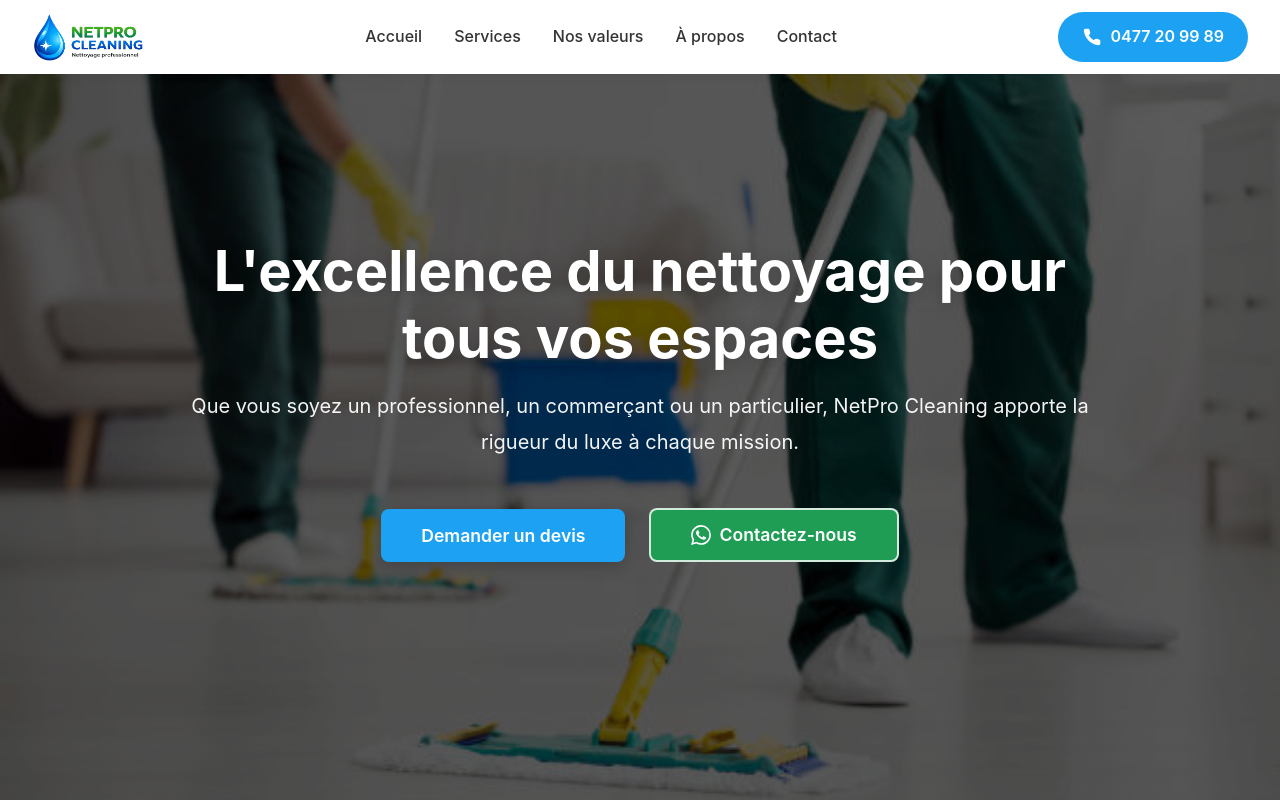
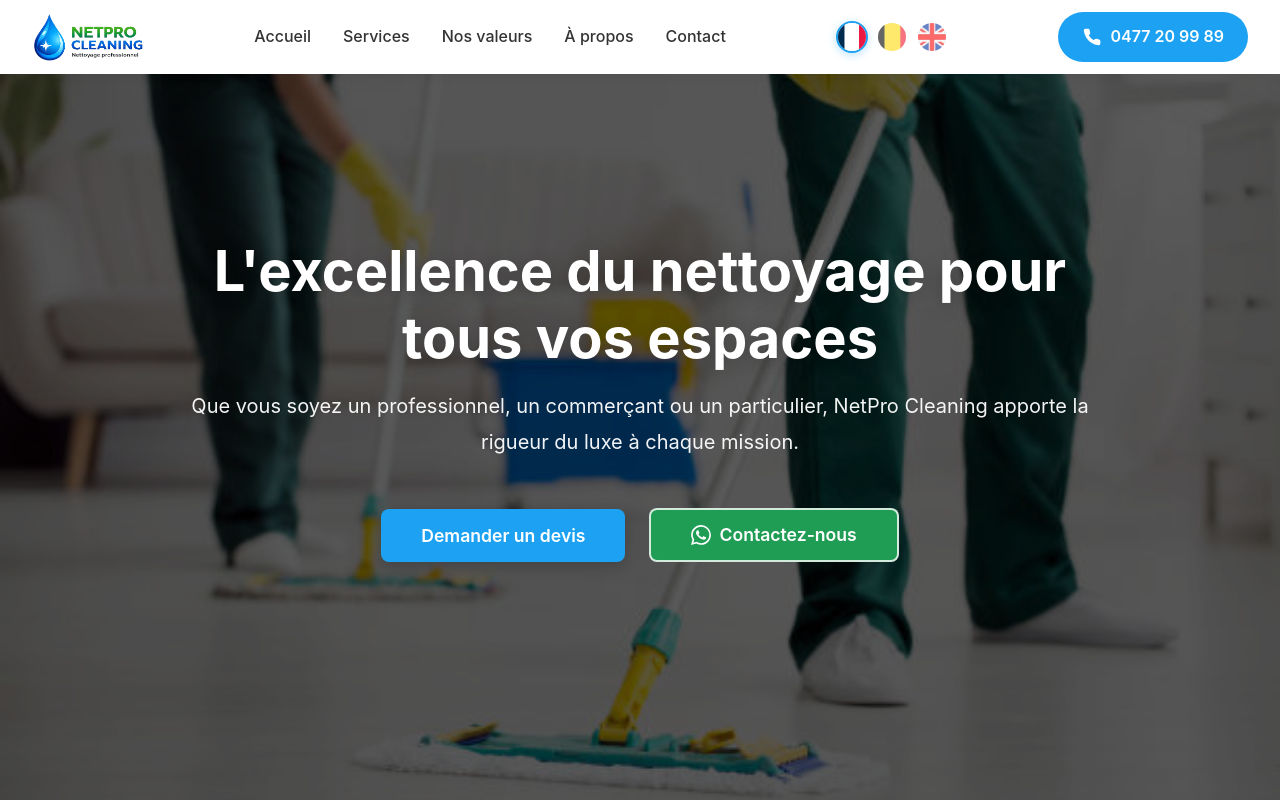
Before and after one commit to Madjixx/netproCleaning, an Angular app: page / in a window 1280 px wide. Shown: the top 800 px of the page. Built offline with nearby package versions, Linux system fonts and the light colour scheme.

Commit message:
Updated header.component.ts

```diff
--- a/src/app/components/header/header.component.css
+++ b/src/app/components/header/header.component.css
@@ -136,6 +136,44 @@ nav a:hover::after {
   transform: rotate(-45deg) translate(7px, -7px);
 }
 
+.language-selector {
+  display: flex;
+  gap: 0.5rem;
+  align-items: center;
+}
+
+.lang-btn {
+  width: 32px;
+  height: 32px;
+  border-radius: 50%;
+  border: 2px solid transparent;
+  padding: 0;
+  cursor: pointer;
+  overflow: hidden;
+  transition: all 0.3s ease;
+  background: white;
+  opacity: 0.6;
+}
+
+.lang-btn:hover {
+  opacity: 1;
+  transform: scale(1.1);
+  border-color: #1DA1F2;
+}
+
+.lang-btn.active {
+  opacity: 1;
+  border-color: #1DA1F2;
+  box-shadow: 0 2px 8px rgba(29, 161, 242, 0.3);
+}
+
+.lang-btn img {
+  width: 100%;
+  height: 100%;
+  object-fit: cover;
+  display: block;
+}
+
 @media (max-width: 968px) {
   nav {
     display: none;
@@ -148,6 +186,15 @@ nav a:hover::after {
 
   .mobile-menu-btn {
     display: flex;
+  }
+
+  .language-selector {
+    gap: 0.4rem;
+  }
+
+  .lang-btn {
+    width: 28px;
+    height: 28px;
   }
 }
 
@@ -202,4 +249,14 @@ nav a:hover::after {
   nav a::after {
     display: none;
   }
+
+  .language-selector {
+    gap: 0.3rem;
+  }
+
+  .lang-btn {
+    width: 24px;
+    height: 24px;
+    border-width: 1px;
+  }
 }
--- a/src/app/components/header/header.component.html
+++ b/src/app/components/header/header.component.html
@@ -18,6 +18,18 @@
       <a (click)="scrollToSection('contact')">{{ translationService.t('nav.contact') }}</a>
     </nav>
 
+    <div class="language-selector">
+      <button class="lang-btn" [class.active]="currentLanguage === 'fr'" (click)="changeLanguage('fr')">
+        <img [src]="getLanguageFlag('fr')" alt="Français">
+      </button>
+      <button class="lang-btn" [class.active]="currentLanguage === 'nl'" (click)="changeLanguage('nl')">
+        <img [src]="getLanguageFlag('nl')" alt="Nederlands">
+      </button>
+      <button class="lang-btn" [class.active]="currentLanguage === 'en'" (click)="changeLanguage('en')">
+        <img [src]="getLanguageFlag('en')" alt="English">
+      </button>
+    </div>
+
     <a href="tel:0477209989" class="phone-btn">
       <svg width="20" height="20" viewBox="0 0 24 24" fill="currentColor">
         <path d="M22 16.92v3a2 2 0 0 1-2.18 2 19.79 19.79 0 0 1-8.63-3.07 19.5 19.5 0 0 1-6-6 19.79 19.79 0 0 1-3.07-8.67A2 2 0 0 1 4.11 2h3a2 2 0 0 1 2 1.72 12.84 12.84 0 0 0 .7 2.81 2 2 0 0 1-.45 2.11L8.09 9.91a16 16 0 0 0 6 6l1.27-1.27a2 2 0 0 1 2.11-.45 12.84 12.84 0 0 0 2.81.7A2 2 0 0 1 22 16.92z"/>
--- a/src/app/components/header/header.component.ts
+++ b/src/app/components/header/header.component.ts
@@ -57,4 +57,21 @@ export class HeaderComponent {
   toggleMobileMenu() {
     this.isMobileMenuOpen = !this.isMobileMenuOpen;
   }
+
+  changeLanguage(lang: 'fr' | 'nl' | 'en') {
+    this.translationService.setLanguage(lang);
+  }
+
+  get currentLanguage() {
+    return this.translationService.currentLanguage();
+  }
+
+  getLanguageFlag(lang: string): string {
+    const flags: { [key: string]: string } = {
+      'fr': 'assets/fr.jpg',
+      'nl': 'assets/nl.jpg',
+      'en': 'assets/en.jpg'
+    };
+    return flags[lang] || flags['fr'];
+  }
 }
```
